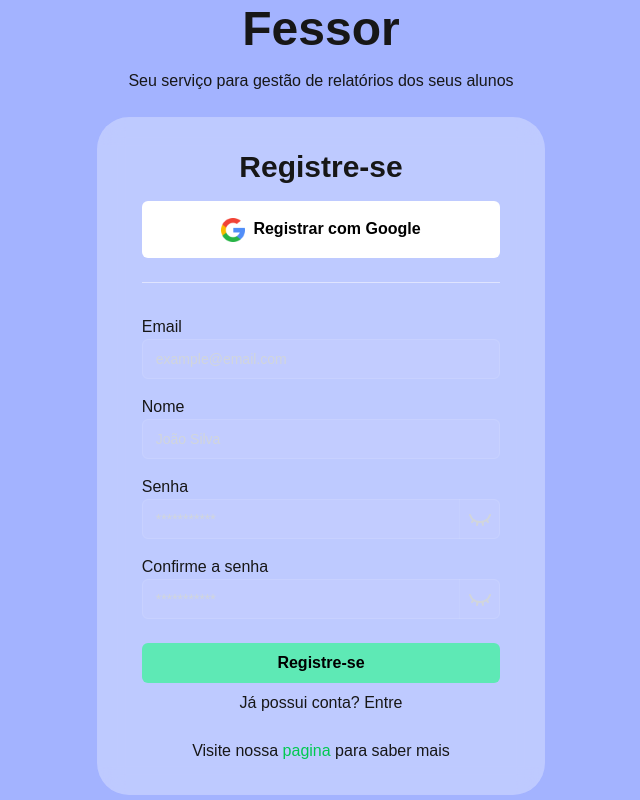
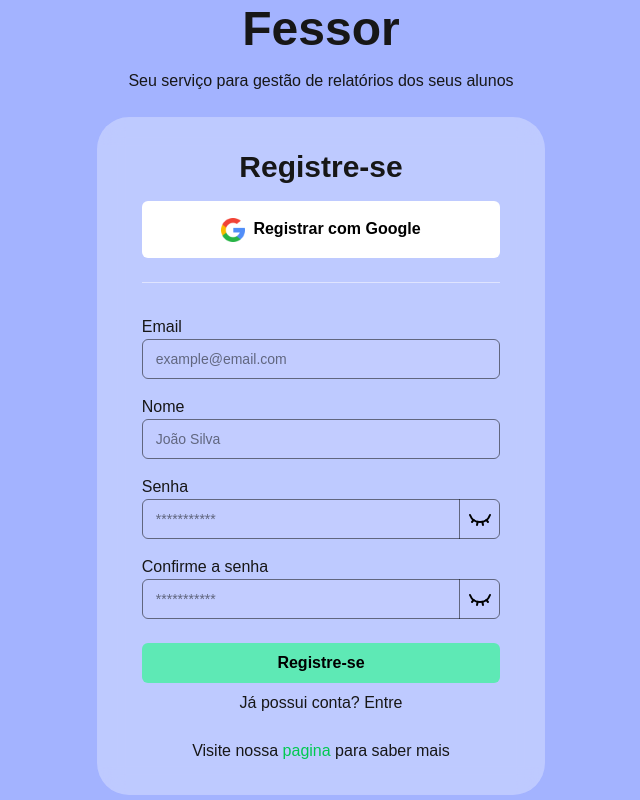
Before and after one commit to AllRedCat/Fessor_MVP, a Next.js app: page /register in a window 1280 px wide. Shown: the whole page, without its empty margins (319-959 px from the left). Built offline with nearby package versions, Linux system fonts and the light colour scheme; no server answers.

Commit message:
🎨 Style: Update input styles in Login and Register pages for better readability and consistency

```diff
--- a/app/(auth)/login/page.tsx
+++ b/app/(auth)/login/page.tsx
@@ -108,13 +108,15 @@ export default function LoginPage() {
                         required
                         placeholder="example@email.com"
                         autoComplete="email"
-                        className="min-w-0 flex-auto rounded-md bg-white/5 px-3.5 py-2 text-base text-white outline-1 -outline-offset-1
+                        className="min-w-0 flex-auto rounded-md bg-white/5 px-3.5 py-2 text-base text-black outline-1 -outline-offset-1
+                        placeholder:text-black/50 outline-black/50 dark:text-white
                         dark:outline-white/10 dark:placeholder:text-gray-300 focus:outline-2 focus:-outline-offset-2 focus:outline-indigo-500 sm:text-sm/6"
                     />
                     <label htmlFor="password" className="mt-4">Senha</label>
                     <div
                         className="flex justify-between
-                           min-w-0 flex-auto rounded-md bg-white/5 text-base text-white outline-1 -outline-offset-1
+                           min-w-0 flex-auto rounded-md bg-white/5 text-base text-black outline-1 -outline-offset-1
+                           outline-black/50 dark:text-white
                            dark:outline-white/10 placeholder:text-gray-300 focus:outline-2 focus:-outline-offset-2 focus:outline-indigo-500 sm:text-sm/"
                     >
                         <input
@@ -124,12 +126,12 @@ export default function LoginPage() {
                             required
                             placeholder={showPass? "123456789" : "*********" }
                             autoComplete="password"
-                            className="w-full px-3.5 py-2 -outline-offset-1 outline-white rounded-l-md placeholder:text-white
+                            className="w-full px-3.5 py-2 -outline-offset-1 outline-white rounded-l-md placeholder:text-black/50
                                 dark:outline-white/10 dark:placeholder:text-gray-300 focus:outline-2 focus:-outline-offset-2 focus:outline-indigo-500 sm:text-sm/6"
                         />
                         <button
                             type="button"
-                            className="border-l border-white/5 h-full p-2 cursor-pointer dark:text-gray-300"
+                            className="border-l border-black/50 dark:border-white/5 h-full p-2 cursor-pointer dark:text-gray-300"
                             onClick={() => setShowPass(prev => !prev)}
                         >
                             {showPass ? <Eye /> : <EyeClosed />}
--- a/app/(auth)/register/page.tsx
+++ b/app/(auth)/register/page.tsx
@@ -114,8 +114,9 @@ export default function RegisterPage() {
                         required
                         placeholder="example@email.com"
                         autoComplete="email"
-                        className="min-w-0 flex-auto rounded-md bg-white/5 px-3.5 py-2 text-base text-white outline-1 -outline-offset-1
-                        outline-white/10 placeholder:text-gray-300 focus:outline-2 focus:-outline-offset-2 focus:outline-indigo-500 sm:text-sm/6"
+                        className="min-w-0 flex-auto rounded-md bg-white/5 px-3.5 py-2 text-base text-black outline-1 -outline-offset-1
+                        placeholder:text-black/50 outline-black/50 dark:text-white
+                        dark:outline-white/10 dark:placeholder:text-gray-300 focus:outline-2 focus:-outline-offset-2 focus:outline-indigo-500 sm:text-sm/6"
                     />
                     <label htmlFor="name" className="mt-4">Nome</label>
                     <input
@@ -125,14 +126,16 @@ export default function RegisterPage() {
                         required
                         placeholder="João Silva"
                         autoComplete="name"
-                        className="min-w-0 flex-auto rounded-md bg-white/5 px-3.5 py-2 text-base text-white outline-1 -outline-offset-1
-                        outline-white/10 placeholder:text-gray-300 focus:outline-2 focus:-outline-offset-2 focus:outline-indigo-500 sm:text-sm/6"
+                        className="min-w-0 flex-auto rounded-md bg-white/5 px-3.5 py-2 text-base text-black outline-1 -outline-offset-1
+                        placeholder:text-black/50 outline-black/50 dark:text-black
+                        dark:outline-white/10 dark:placeholder:text-gray-300 focus:outline-2 focus:-outline-offset-2 focus:outline-indigo-500 sm:text-sm/6"
                     />
                     <label htmlFor="password" className="mt-4">Senha</label>
                     <div
                         className="flex justify-between
-                           min-w-0 flex-auto rounded-md bg-white/5 text-base text-white outline-1 -outline-offset-1
-                           outline-white/10 placeholder:text-gray-300 focus:outline-2 focus:-outline-offset-2 focus:outline-indigo-500 sm:text-sm/"
+                           min-w-0 flex-auto rounded-md bg-white/5 text-base text-black outline-1 -outline-offset-1
+                           outline-black/50 dark:text-white
+                           dark:outline-white/10 dark:placeholder:text-gray-300 focus:outline-2 focus:-outline-offset-2 focus:outline-indigo-500 sm:text-sm/"
                     >
                         <input
                             type={showPass ? "text" : "password"}
@@ -141,12 +144,12 @@ export default function RegisterPage() {
                             required
                             placeholder="***********"
                             autoComplete="password"
-                            className="w-full px-3.5 py-2 -outline-offset-1
-                                outline-white/10 placeholder:text-gray-300 focus:outline-2 focus:-outline-offset-2 focus:outline-indigo-500 sm:text-sm/6"
+                            className="w-full px-3.5 py-2 -outline-offset-1 placeholder:text-black/50 rounded-l-md
+                                outline-white/10 dark:placeholder:text-gray-300 focus:outline-2 focus:-outline-offset-2 focus:outline-indigo-500 sm:text-sm/6"
                         />
                         <button
                             type="button"
-                            className="border-l border-white/5 h-full p-2 cursor-pointer text-gray-300"
+                            className="border-l border-black/50 dark:border-white/5 h-full p-2 cursor-pointer text-black dark:text-gray-300"
                             onClick={() => setShowPass(prev => !prev)}
                         >
                             {showPass ? <Eye /> : <EyeClosed />}
@@ -155,8 +158,9 @@ export default function RegisterPage() {
                     <label htmlFor="password" className="mt-4">Confirme a senha</label>
                     <div
                         className="flex justify-between
-                           min-w-0 flex-auto rounded-md bg-white/5 text-base text-white outline-1 -outline-offset-1
-                           outline-white/10 placeholder:text-gray-300 focus:outline-2 focus:-outline-offset-2 focus:outline-indigo-500 sm:text-sm/"
+                           min-w-0 flex-auto rounded-md bg-white/5 text-base text-black outline-1 -outline-offset-1
+                           outline-black/50 dark:text-white
+                           dark:outline-white/10 dark:placeholder:text-gray-300 focus:outline-2 focus:-outline-offset-2 focus:outline-indigo-500 sm:text-sm/"
                     >
                         <input
                             type={showConfirmPass ? "text" : "password"}
@@ -165,12 +169,12 @@ export default function RegisterPage() {
                             required
                             placeholder="***********"
                             autoComplete="password"
-                            className="w-full px-3.5 py-2 -outline-offset-1
-                                outline-white/10 placeholder:text-gray-300 focus:outline-2 focus:-outline-offset-2 focus:outline-indigo-500 sm:text-sm/6"
+                            className="w-full px-3.5 py-2 -outline-offset-1 placeholder:text-black/50 rounded-l-md
+                                outline-white/10 dark:placeholder:text-gray-300 focus:outline-2 focus:-outline-offset-2 focus:outline-indigo-500 sm:text-sm/6"
                         />
                         <button
                             type="button"
-                            className="border-l border-white/5 h-full p-2 cursor-pointer text-gray-300"
+                            className="border-l border-black/50 dark:border-white/5 h-full p-2 cursor-pointer text-black dark:text-gray-300"
                             onClick={() => setShowConfirmPass(prev => !prev)}
                         >
                             {showConfirmPass ? <Eye /> : <EyeClosed />}
```
